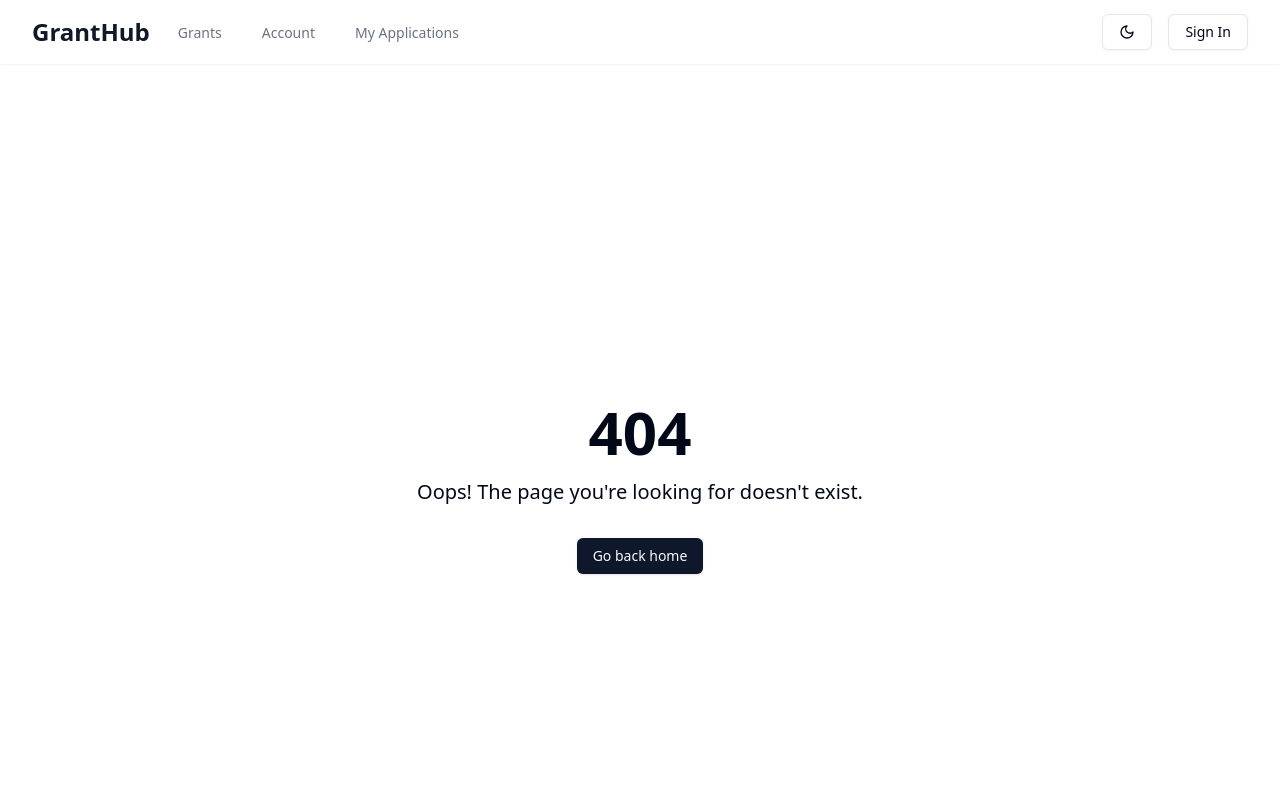
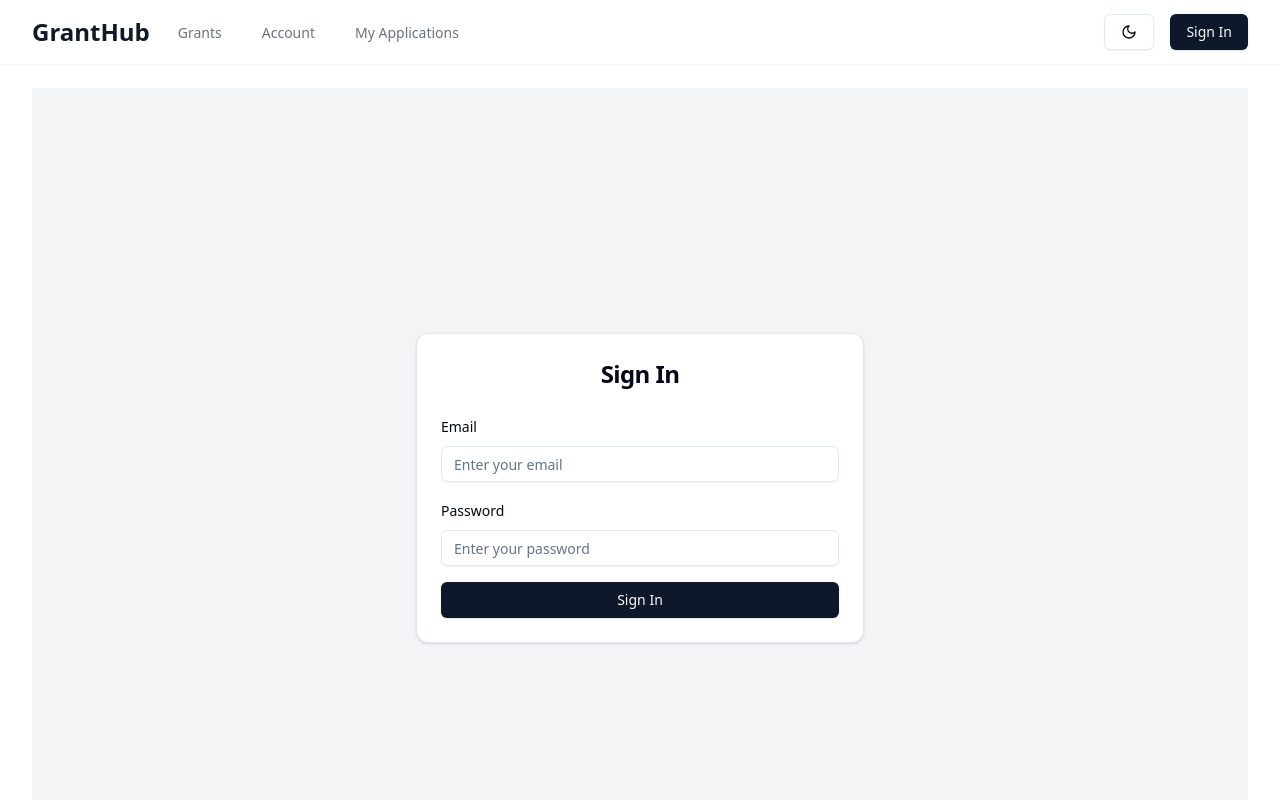
Before and after one commit to fffilps/sg-1181720907235716, a Next.js app: page /login in a window 1280 px wide. Before the commit this address had no page. Shown: the top 800 px of the page. Built offline with nearby package versions, Linux system fonts and the light colour scheme.

Commit message:
SOFTGEN MAGIC

```diff
--- a/src/components/Layout.jsx
+++ b/src/components/Layout.jsx
@@ -3,10 +3,20 @@ import { useRouter } from 'next/router';
 import { Button } from '@/components/ui/button';
 import { useTheme } from 'next-themes';
 import { Sun, Moon } from 'lucide-react';
+import { useAuth } from '@/context/AuthContext';
 
 const Layout = ({ children }) => {
   const router = useRouter();
   const { theme, setTheme } = useTheme();
+  const { user, logout } = useAuth();
+
+  const handleAuth = () => {
+    if (user) {
+      logout();
+    } else {
+      router.push('/login');
+    }
+  };
 
   return (
     <div className="min-h-screen flex flex-col">
@@ -33,7 +43,9 @@ const Layout = ({ children }) => {
               <Button variant="outline" onClick={() => setTheme(theme === 'dark' ? 'light' : 'dark')}>
                 {theme === 'dark' ? <Sun className="h-4 w-4" /> : <Moon className="h-4 w-4" />}
               </Button>
-              <Button variant="outline">Sign In</Button>
+              <Button onClick={handleAuth}>
+                {user ? 'Sign Out' : 'Sign In'}
+              </Button>
             </div>
           </div>
         </nav>
--- a/src/pages/index.js
+++ b/src/pages/index.js
@@ -1,8 +1,10 @@
-import { useState } from 'react';
+import { useState, useEffect } from 'react';
 import { Button } from "@/components/ui/button";
 import { Input } from "@/components/ui/input";
 import { Select, SelectContent, SelectItem, SelectTrigger, SelectValue } from "@/components/ui/select";
 import GrantCard from '@/components/GrantCard';
+import GrantSkeleton from '@/components/GrantSkeleton';
+import { useDebounce } from '@/hooks/useDebounce';
 
 const dummyGrants = [
   { id: 1, title: "Environmental Research Grant", category: "Environment", amount: "$50,000", deadline: "2024-06-30" },
@@ -17,21 +19,33 @@ const categories = ["All", ...new Set(dummyGrants.map(grant => grant.category))]
 export default function Home() {
   const [searchTerm, setSearchTerm] = useState('');
   const [selectedCategory, setSelectedCategory] = useState('All');
-  const [isLoading, setIsLoading] = useState(false);
+  const [isLoading, setIsLoading] = useState(true);
+  const [grants, setGrants] = useState([]);
 
-  const filteredGrants = dummyGrants.filter(grant =>
-    (grant.title.toLowerCase().includes(searchTerm.toLowerCase()) ||
-    grant.category.toLowerCase().includes(searchTerm.toLowerCase())) &&
-    (selectedCategory === 'All' || grant.category === selectedCategory)
-  );
+  const debouncedSearchTerm = useDebounce(searchTerm, 300);
 
-  const handleSearch = () => {
+  useEffect(() => {
+    // Simulate API call
     setIsLoading(true);
-    // Simulate API call
     setTimeout(() => {
+      setGrants(dummyGrants);
       setIsLoading(false);
     }, 1000);
-  };
+  }, []);
+
+  useEffect(() => {
+    // Simulate search API call
+    setIsLoading(true);
+    setTimeout(() => {
+      const filteredGrants = dummyGrants.filter(grant =>
+        (grant.title.toLowerCase().includes(debouncedSearchTerm.toLowerCase()) ||
+        grant.category.toLowerCase().includes(debouncedSearchTerm.toLowerCase())) &&
+        (selectedCategory === 'All' || grant.category === selectedCategory)
+      );
+      setGrants(filteredGrants);
+      setIsLoading(false);
+    }, 500);
+  }, [debouncedSearchTerm, selectedCategory]);
 
   return (
     <div className="space-y-6">
@@ -43,6 +57,7 @@ export default function Home() {
           value={searchTerm}
           onChange={(e) => setSearchTerm(e.target.value)}
           className="max-w-sm"
+          aria-label="Search grants"
         />
         <Select value={selectedCategory} onValueChange={setSelectedCategory}>
           <SelectTrigger className="w-[180px]">
@@ -54,22 +69,16 @@ export default function Home() {
             ))}
           </SelectContent>
         </Select>
-        <Button onClick={handleSearch} disabled={isLoading}>
-          {isLoading ? 'Searching...' : 'Search'}
-        </Button>
         <Button variant="outline" onClick={() => {setSearchTerm(''); setSelectedCategory('All');}}>Reset Filters</Button>
       </div>
-      {isLoading ? (
-        <div className="text-center">Loading...</div>
-      ) : filteredGrants.length > 0 ? (
-        <div className="grid grid-cols-1 md:grid-cols-2 lg:grid-cols-3 gap-6">
-          {filteredGrants.map((grant) => (
-            <GrantCard key={grant.id} grant={grant} />
-          ))}
-        </div>
-      ) : (
-        <div className="text-center text-gray-500 dark:text-gray-400">No grants found matching your criteria.</div>
-      )}
+      <div className="grid grid-cols-1 md:grid-cols-2 lg:grid-cols-3 gap-6">
+        {isLoading
+          ? Array(6).fill().map((_, index) => <GrantSkeleton key={index} />)
+          : grants.length > 0
+            ? grants.map((grant) => <GrantCard key={grant.id} grant={grant} />)
+            : <div className="col-span-full text-center text-gray-500 dark:text-gray-400">No grants found matching your criteria.</div>
+        }
+      </div>
     </div>
   );
 }
--- /dev/null
+++ b/src/pages/login.js
@@ -0,0 +1,58 @@
+import { useState } from 'react';
+import { useRouter } from 'next/router';
+import { useAuth } from '@/context/AuthContext';
+import { Button } from "@/components/ui/button";
+import { Input } from "@/components/ui/input";
+import { Label } from "@/components/ui/label";
+import { Card, CardHeader, CardTitle, CardContent } from "@/components/ui/card";
+
+export default function Login() {
+  const [email, setEmail] = useState('');
+  const [password, setPassword] = useState('');
+  const { login } = useAuth();
+  const router = useRouter();
+
+  const handleSubmit = (e) => {
+    e.preventDefault();
+    // In a real app, you'd validate the credentials here
+    login({ email });
+    router.push('/');
+  };
+
+  return (
+    <div className="flex items-center justify-center min-h-screen bg-gray-100 dark:bg-gray-900">
+      <Card className="w-full max-w-md">
+        <CardHeader>
+          <CardTitle className="text-2xl font-bold text-center">Sign In</CardTitle>
+        </CardHeader>
+        <CardContent>
+          <form onSubmit={handleSubmit} className="space-y-4">
+            <div className="space-y-2">
+              <Label htmlFor="email">Email</Label>
+              <Input
+                id="email"
+                type="email"
+                placeholder="Enter your email"
+                value={email}
+                onChange={(e) => setEmail(e.target.value)}
+                required
+              />
+            </div>
+            <div className="space-y-2">
+              <Label htmlFor="password">Password</Label>
+              <Input
+                id="password"
+                type="password"
+                placeholder="Enter your password"
+                value={password}
+                onChange={(e) => setPassword(e.target.value)}
+                required
+              />
+            </div>
+            <Button type="submit" className="w-full">Sign In</Button>
+          </form>
+        </CardContent>
+      </Card>
+    </div>
+  );
+}
```
